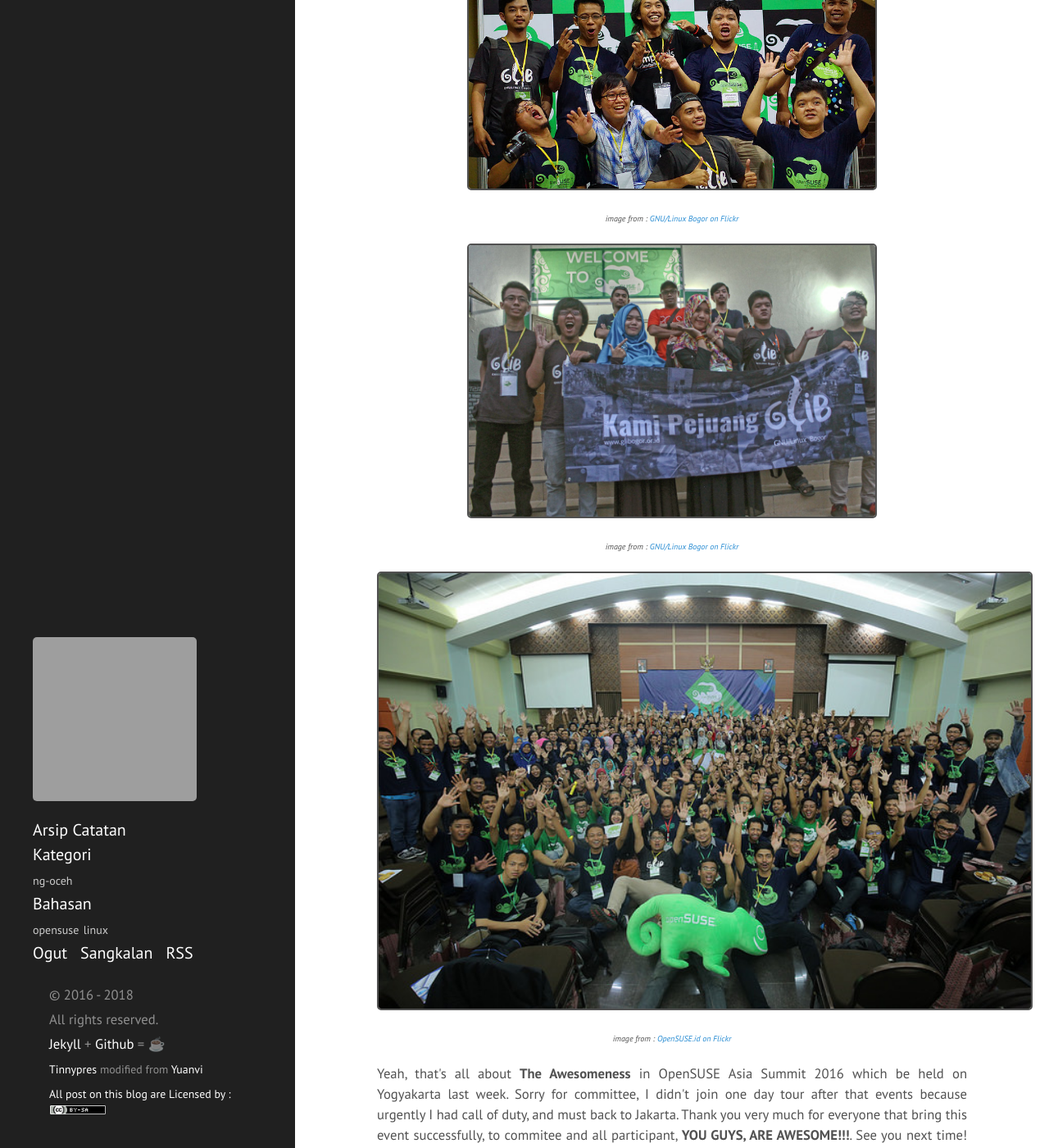
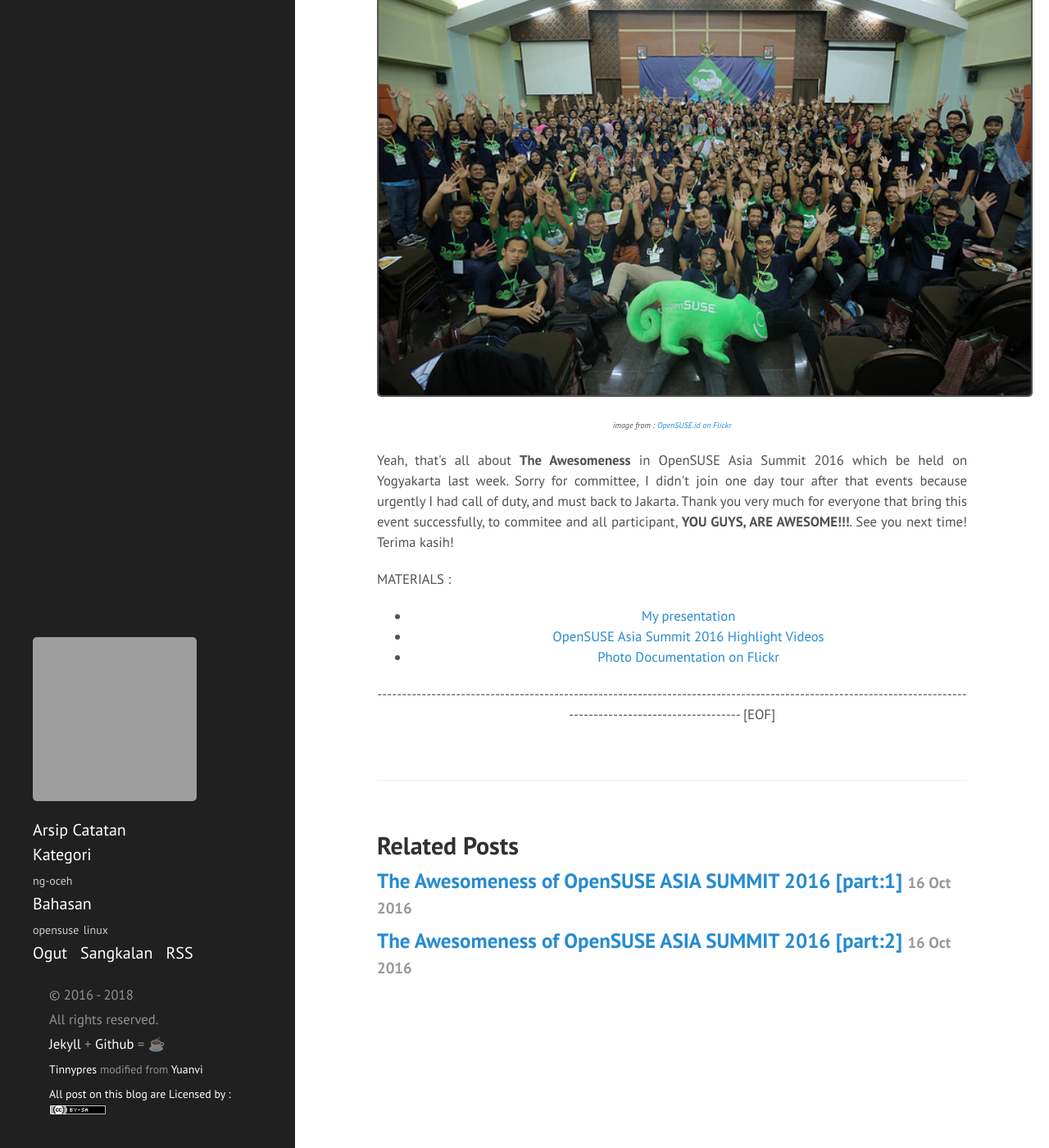
Before and after one commit to levay08/levay08.github.io, a Jekyll site: the page built from _posts/2016-10-16-frosas2016-part-III.markdown, in a window 1280 px wide and 1400 px high, scrolled down 1386 px. Shown: the whole window at 82% size. Built offline with Jekyll 4.4.1, drawn with Linux system fonts in a browser that asks for light colours; grey boxes are pictures that could not be loaded.

Commit message:
Update 2016-10-16-frosas2016-part-III.markdown

```diff
--- a/_posts/2016-10-16-frosas2016-part-III.markdown
+++ b/_posts/2016-10-16-frosas2016-part-III.markdown
@@ -33,12 +33,6 @@ And the [Day02] was begin right now. The participant of this event is more crowd
 <p style="text-align:justify">
 But, I will face it like a man and then I forgot to taking off my hat and my jacket plus I didn't realize that my slide have a lil' problem before. Maybe it's all about time, because I think my presentation was to quick, I need a long time to adapted. My bad. LOL! very nervous 😁 (sorry it's my 1st time, I'm very shy sometimes and never speaking in front of public before) but the presentation going well, I can talk what I want to talk, explain what is Interactive Fiction world? How to Play? How to Contribute with OpenSource text-adventure/interactive fiction Game Engine? It's <x><b>very very AWESOME!</b></x></p>
 <p><center>
-<img src="/assets/glib1.jpg" width="500" border='2'>
-<i><font size="1">image from : <a href="https://www.flickr.com/photos/140648184@N07/29833295330/in/pool-opensuse-asia-summit-2016/">GNU/Linux Bogor on Flickr</a></font></i></center></p>
-<p><center>
-<img src="/assets/glib2.jpg" width="500" border='2'>
-<i><font size="1">image from : <a href="https://www.flickr.com/photos/140648184@N07/29833295330/in/pool-opensuse-asia-summit-2016/">GNU/Linux Bogor on Flickr</a></font></i></center></p>
-<p><center>
 <img src="/assets/osas2016.jpg" width="800" border='2'>
 <i><font size="1">image from : <a href="https://farm9.staticflickr.com/8275/coverphoto/147810736@N07_h.jpg?1475937361#147810736@N07">OpenSUSE.id on Flickr</a></font></i></center></p>
 
```
